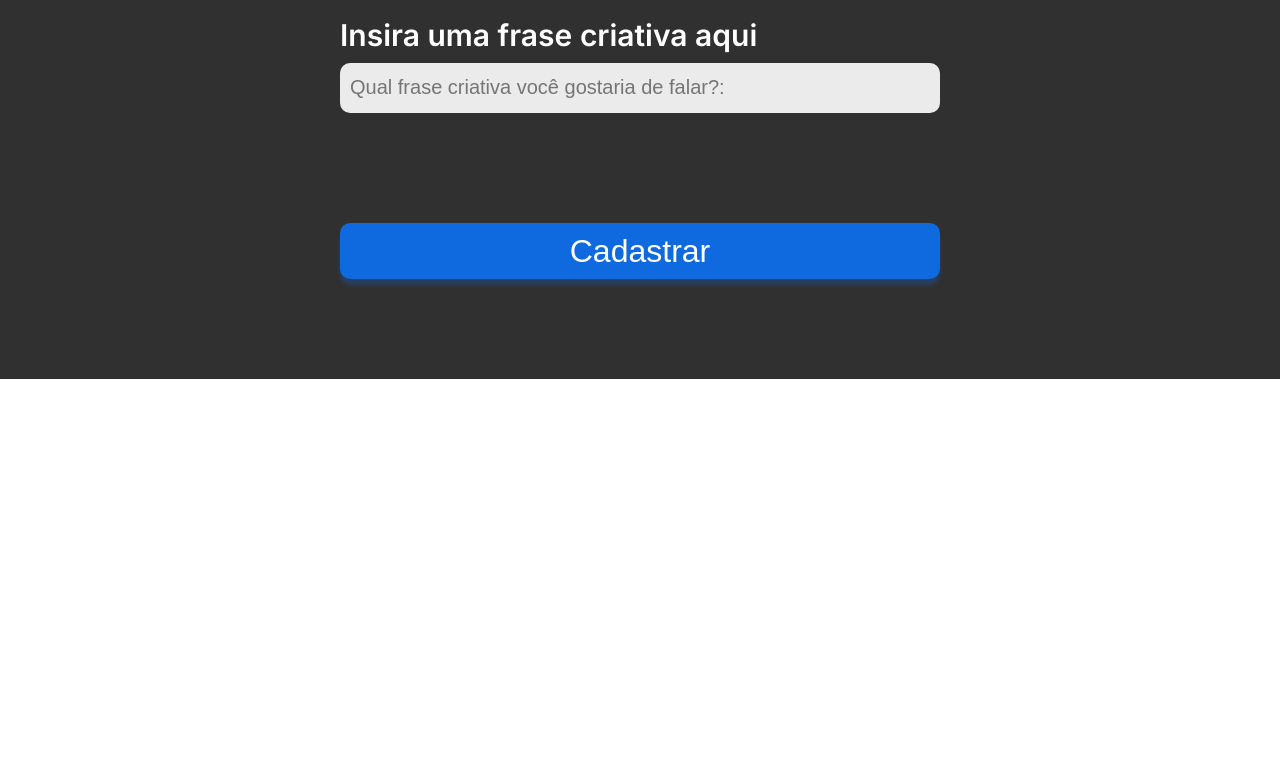
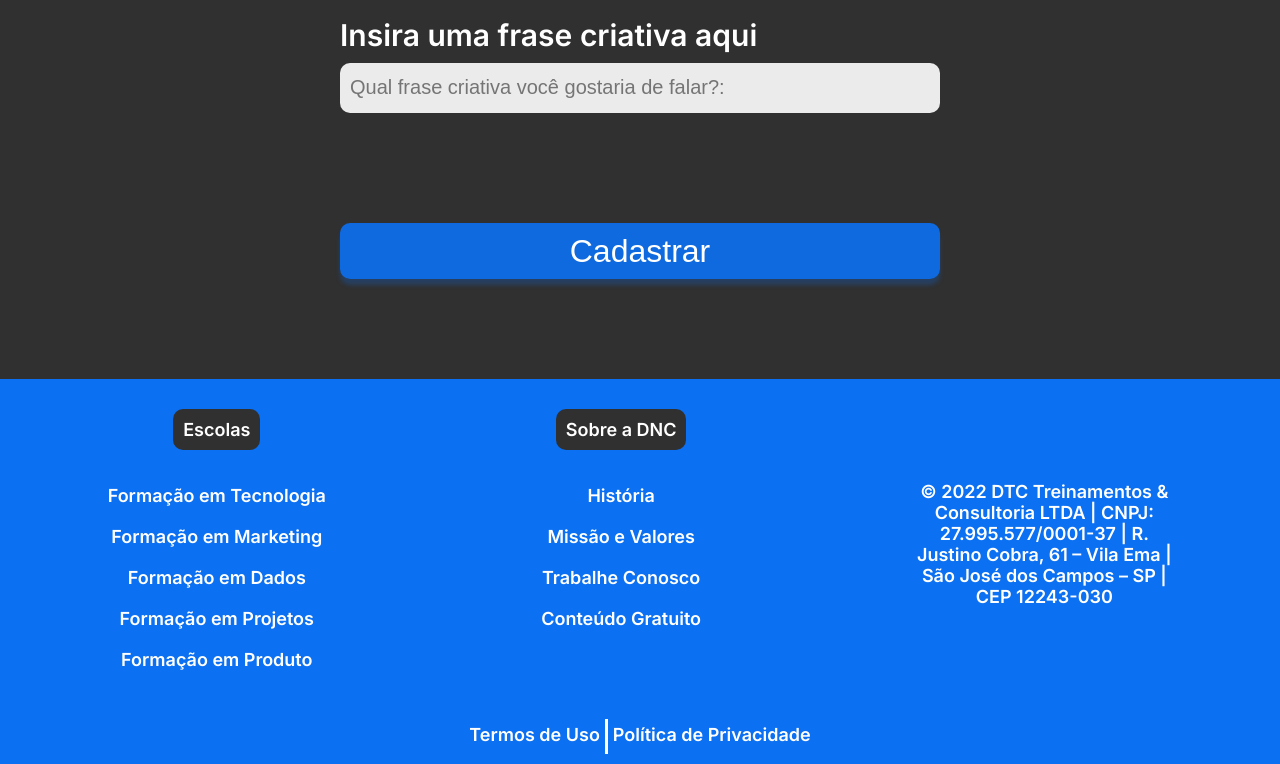
Before and after one commit to DiegoFleischer/Boootcamp-DNC, a plain HTML site: page index.html in a window 1280 px wide. Shown: the part 1310-2074 px from the top of the page. Before the commit the page ends 1689 px from the top, so only its background shows below. Drawn offline with Linux system fonts and the light colour scheme; a web font is replaced by a local one.

Commit message:
finalizando projeto e adicionando mediaquery para mobile

```diff
--- a/index.html
+++ b/index.html
@@ -17,7 +17,7 @@
                 <a href="">Requisitos para Participar</a>
             </div>
         <button>login</button>
-    </body>
+
 </nav>
     <section>
         <header>
@@ -76,4 +76,54 @@
 
         </form>
     </section>
+    <footer>
+        <div class="linha1">
+            <nav>
+                <h5>Escolas</h5>
+                <ul>
+                    <li>
+                        <a href="">Formação em Tecnologia</a>
+                    </li>
+                    <li>
+                        <a href="">Formação em Marketing</a>
+                    </li>
+                    <li>
+                        <a href="">Formação em Dados</a>
+                    </li>
+                    <li>
+                        <a href="">Formação em Projetos</a>
+                    </li>
+                    <li>
+                        <a href="">Formação em Produto</a>
+                    </li>
+                </ul>
+            </nav>
+            <nav>
+                <h5>Sobre a DNC</h5>
+                <ul>
+                    <li>
+                        <a href="">História</a>
+                    </li>
+                    <li>
+                        <a href="">Missão e Valores</a>
+                    </li>
+                    <li>
+                        <a href="">Trabalhe Conosco</a>
+                    </li>
+                    <li>
+                        <a href="">Conteúdo Gratuito</a>
+                    </li>
+                </ul>
+            </nav>
+            <div class="endereco">
+                © 2022 DTC Treinamentos & Consultoria LTDA | CNPJ: 27.995.577/0001-37 | R. Justino Cobra, 61 – Vila Ema | São José dos Campos – SP | CEP 12243-030
+            </div>
+        </div>
+        <div class="linha2">
+            <a href="">Termos de Uso</a>
+            <a href="">Política de Privacidade</a>
+        </div>
+    </footer>
+
+</body>
 </html>
--- a/style.css
+++ b/style.css
@@ -129,3 +129,138 @@ input[type="submit"]{
     box-shadow: 0px 6px 4px rgba(12, 112, 242, 0.25);
     cursor: pointer;
 }
+
+/*Foooter*/
+
+footer{
+    width:100%;
+    background-color:var(--azul-dnc);
+}
+
+footer .linha1{
+    display:flex;
+    justify-content: space-around;
+    align-items: center;
+}
+
+footer ul{
+    list-style: none;
+    margin:0px;
+    padding:0px;
+
+}
+
+footer nav{
+    display:flex;
+    flex-direction: column;
+    align-items: center;
+
+    height: 330px;
+}
+
+footer h5{
+    text-align: center;
+    color:white;
+    font-weight: 800;
+    font-size: 18px;
+    font-family: var(--fonte-padrao);
+    background-color: var(--preto-dnc);
+    border-radius: 10px;
+
+    padding:10px 10px 10px 10px;
+    margin-bottom:15px;
+}
+
+footer ul li{
+    text-align: center;
+    color:white;
+    font-weight: 600;
+    font-size: 18px;
+    font-family: var(--fonte-padrao);
+
+    margin:20px 0px 20px 0px;
+}
+
+footer ul li a{
+    color:white;
+    text-decoration: none;
+}
+
+footer ul li a:hover{
+    color:var(--cinza-hover);
+}
+
+footer .endereco{
+    font-weight: 600;
+    font-size: 18px;
+    font-family: var(--fonte-padrao);
+    color:white;
+    text-align: center;
+    width:20%;
+}
+
+footer .linha2{
+    height: 35px;
+    display: flex;
+    justify-content: center;
+    padding: 10px;
+}
+
+footer .linha2 a{
+    font-family: var(--fonte-padrao);
+    font-size: 18px;
+    font-weight: 600;
+    color: white;
+    text-decoration: none;
+    padding: 5px;
+}
+
+footer .linha2 a:first-child{
+    border-right: 3px solid white;
+}
+
+footer .linha2 a:hover{
+    color: var(--cinza-hover);
+}
+
+@media only screen and (max-width: 600px){
+    /*MENU*/
+    #principal{
+        flex-direction: column;
+        height: auto;
+    }
+
+    #menu{
+        flex-direction: column;
+        width: 100%;
+        margin: 0px;
+    }
+
+    #menu a{
+        display: flex;
+         align-items: center;
+        height:50px;
+    }
+
+    #principal button{
+       width: 100%;
+       margin: 0px;
+
+    }
+
+    /*Sessao*/
+    section h1{
+        font-size: 30px;
+    }
+    section h2{
+        font-size: 28px;
+        padding-right: 15px;
+        padding-left: 15px;
+    }
+
+    form{
+        width: 95%;
+        font-size: 17px;
+    }
+
+}
```
